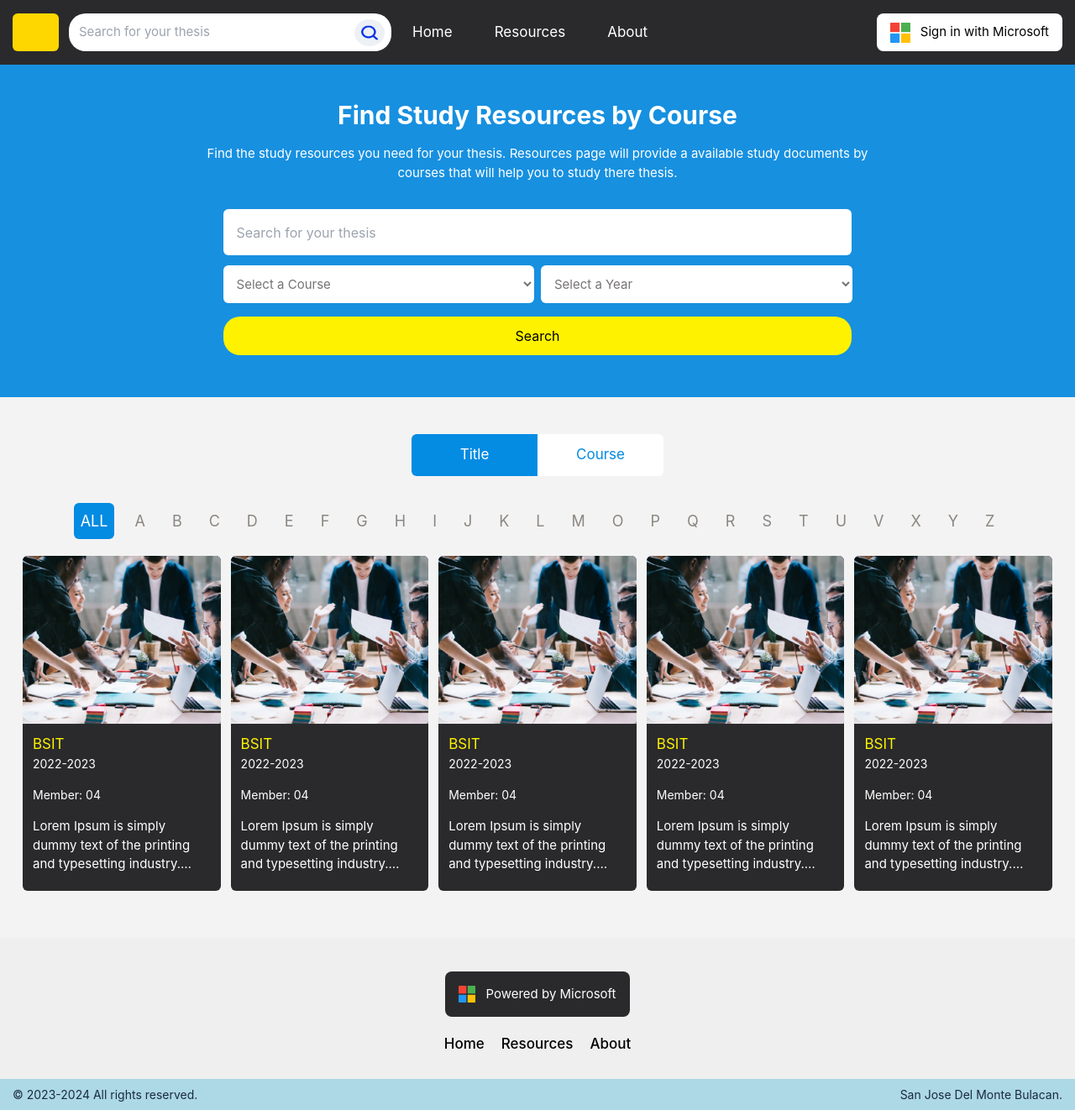
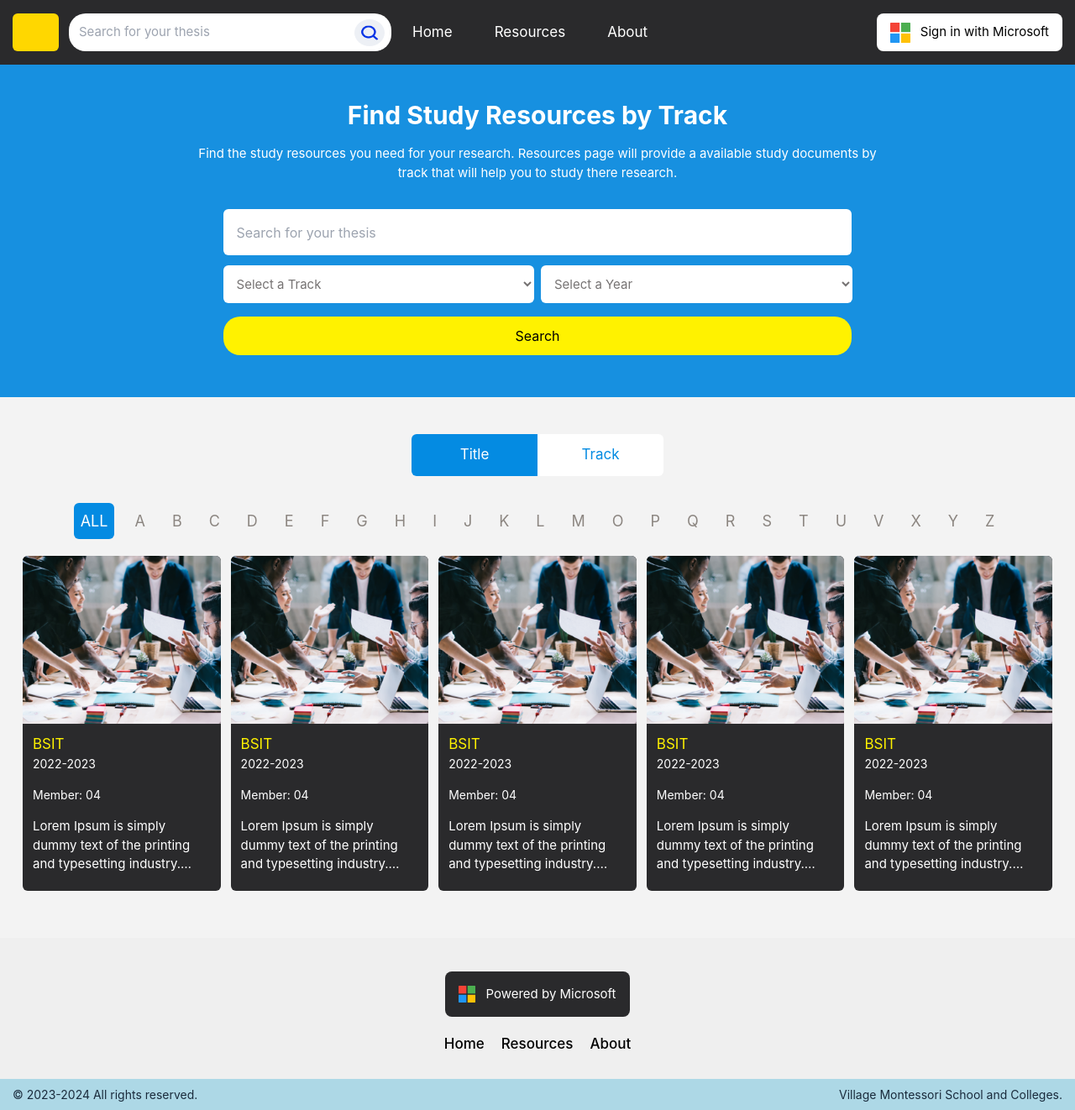
Before and after one commit to TechGitMaster/directory_client, a React (Create React App) app in the folder client/: page /Resources in a window 1280 px wide. Shown: the whole page at 84% size. Built offline with nearby package versions, Linux system fonts and the light colour scheme.

Commit message:
change client

```diff
--- a/client/src/Components/Footer/index.tsx
+++ b/client/src/Components/Footer/index.tsx
@@ -32,7 +32,7 @@ const Footer: React.FC = () => {
             <div className='bg-[#ADD8E6] p-2'>
                 <div className='mx-auto max-w-[1250px] flex justify-between items-center'>
                     <p className='lg:text-[14px] md:text-[14px] text-[12px] text-[#1A2B3C]'>© 2023-2024  All rights reserved.</p>
-                    <p className='lg:text-[14px] md:text-[14px] text-[12px] text-[#1A2B3C]'>San Jose Del Monte Bulacan.</p>
+                    <p className='lg:text-[14px] md:text-[14px] text-[12px] text-[#1A2B3C]'>Village Montessori School and Colleges.</p>
                 </div>
             </div>
         </div>
--- a/client/src/Pages/About/index.tsx
+++ b/client/src/Pages/About/index.tsx
@@ -44,8 +44,8 @@ const About: React.FC = () => {
                         <p className='text-white text-[17px] infoomD'>The aim of our group is to design and develop a website to post the best research, and for all the  students who wants to search for the best research that been made by past researchers in this school. Included scopes:</p>
                         <div className='m-5'>
                             <li className='text-white text-[17px] mb-4 infoomD'>To design and develop a module that will help the users to discover a specific research they want to know.</li>
-                            <li className='text-white text-[17px] mb-4 infoomD'>To design and develop a module that will help the users to post and to express their emotions on those past researcher thesis in the feedback feature of the website.</li>
-                            <li className='text-white text-[17px] mb-4 infoomD'>To design and develop a module that will enable the agency manage a website that can help Academic thesis directory owner gain opportunities to become known.</li>
+                            <li className='text-white text-[17px] mb-4 infoomD'>To design and develop a module that will help the users to post and to express their emotions on those past researcher in the feedback feature of the website.</li>
+                            <li className='text-white text-[17px] mb-4 infoomD'>To design and develop a module that will enable the agency manage a website that can help Academic research directory owner gain opportunities to become known.</li>
                         </div>
                     </div>
                     <div className='w-[50%] womD'>
--- a/client/src/Pages/Home/index.tsx
+++ b/client/src/Pages/Home/index.tsx
@@ -28,9 +28,9 @@ const Home: React.FC = () => {
         <div className='min-h-[300px] bg-white px-3'>
             <div className='mx-auto max-w-[1250px] py-[50px]'>
                 <p className='text-center text-[#291943] lg:text-[40px] md:text-[40px] text-[30px] font-inter font-bold'>Year-top Studies</p>
-                <p className='text-center lg:text-[20px] md:text-[20px] text-[17px] font-inter mt-[-5px]'>Our top thesis and research study documents</p>
+                <p className='text-center lg:text-[20px] md:text-[20px] text-[17px] font-inter mt-[-5px]'>Our top research study documents</p>
                 <div className='mt-10'>
-                    <p className='text-black lg:text-[23px] md:text-[23px] text-[20px] font-semibold'>Top 3 thesis studies</p>
+                    <p className='text-black lg:text-[23px] md:text-[23px] text-[20px] font-semibold'>Top 3 research studies</p>
                     <div className='py-2 z-3'>
                         <CarouselArrow />
                     </div>
--- a/client/src/Pages/Resources/index.tsx
+++ b/client/src/Pages/Resources/index.tsx
@@ -6,14 +6,14 @@ const Resources: React.FC = () => {
 
     const [titleCourses, setTitleCourses] = useState<boolean>(true);
     const [selected, setSelected] = useState<string>('ALL');
-    const courses: Array<string> = ['BSCS', 'BSIT', 'BSCpE', 'BSBA', 'BSAIS', 'BSA', 'BSRTCS', 'BACOMM', 'BSTM', 'ACT', 'ART'];
+    const courses: Array<string> = ['STEM', 'ABM', 'HUMSS', 'GAS', 'I.C.T'];
     const alphabets: Array<string> = ['ALL', 'A', 'B', 'C', 'D', 'E', 'F', 'G', 'H', 'I', 'J', 'K', 'L', 'M', 'O', 'P', 'Q', 'R', 'S', 'T',
     'U', 'V', 'X', 'Y', 'Z',];
 
 
     const asd = (conds:any) => {
         setTitleCourses(conds);
-        setSelected(conds ? 'ALL':'BSCS');
+        setSelected(conds ? 'ALL':'STEM');
     }
 
     //Button Search___________________________________________________
@@ -26,9 +26,9 @@ const Resources: React.FC = () => {
             {/*___Header___*/}
             <div className='bg-[#1790E0] px-4'>
                 <div className='mx-auto max-w-[1250px] pt-[115px] pb-[50px]'>
-                    <p className='lg:text-[30px] md:text-[30px] text-[26px] font-bold text-center text-white'>Find Study Resources by Course</p>
+                    <p className='lg:text-[30px] md:text-[30px] text-[26px] font-bold text-center text-white'>Find Study Resources by Track</p>
                     <div className='flex justify-center mt-3 mb-8'>
-                        <p className='lg:w-[65%] md:w-[65%] w-[90%] lg:text-[15px] md:text-[15px] text-[14px] text-white text-center'>Find the study resources you need for your thesis. Resources page will provide a available study documents by courses that will help you to study there thesis.</p>
+                        <p className='lg:w-[65%] md:w-[65%] w-[90%] lg:text-[15px] md:text-[15px] text-[14px] text-white text-center'>Find the study resources you need for your research. Resources page will provide a available study documents by track that will help you to study there research.</p>
                     </div>
 
                    {/*__Search bar__*/}
@@ -48,7 +48,7 @@ const Resources: React.FC = () => {
 
                             {/*___Course___*/}
                             <select className={'w-[99%] text-[15px] p-3 cursor-pointer rounded-md bg-white text-[#767373] '}>
-                                <option selected>Select a Course</option>
+                                <option selected>Select a Track</option>
                                 { courses.map(a => <option value={a}>{a}</option>) }
                             </select>
 
@@ -82,7 +82,7 @@ const Resources: React.FC = () => {
                             <div className={'w-[50%] text-center lg:text-[17px] md:text-[17px] text-[16px] p-3 '+(titleCourses ? 'bg-[#048BE2] text-white':'text-[#048BE2]')}
                             onClick={ () => asd(true) }><span>Title</span></div>
                             <div className={'w-[50%] text-center lg:text-[17px] md:text-[17px] text-[16px] p-3 '+(!titleCourses ? 'bg-[#048BE2] text-white':'text-[#048BE2]')}
-                            onClick={ () => asd(false) }><span>Course</span></div>
+                            onClick={ () => asd(false) }><span>Track</span></div>
                         </div>
                     </div>
 
```
